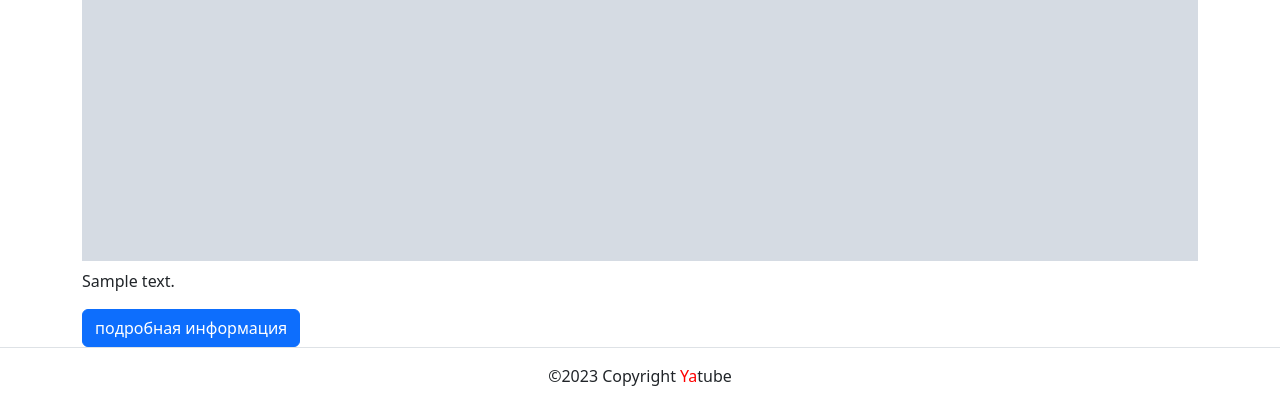
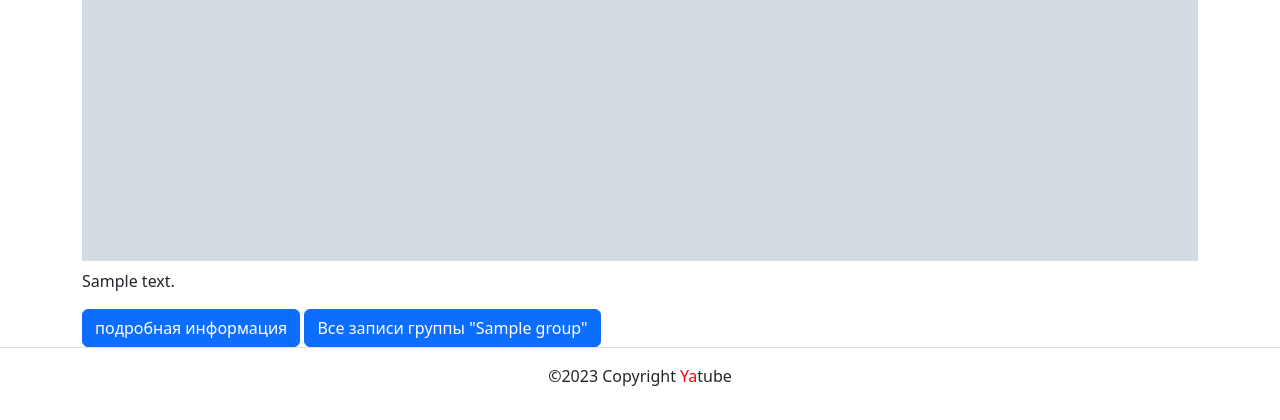
Before and after one commit to polevikovoa/hw05_final, a Django app: page /follow/ in a window 1280 px wide. Shown: the part 848-1268 px from the top of the page. Run offline with Django 3.2, Linux system fonts and the light colour scheme; a user stored in the database is signed in; tables that the repository leaves empty hold one stand-in row (values such as "Sample post"); grey boxes marked "Sample" are stand-in pictures; some libraries are stand-ins or nearby versions.

Commit message:
SPRINT-6.ITERATION-10

```diff
--- a/yatube/templates/posts/includes/posts_card.html
+++ b/yatube/templates/posts/includes/posts_card.html
@@ -18,8 +18,7 @@
         {{ post.text|linebreaksbr }}
     </p>
     <a href="{% url 'posts:post_detail' post.id %}" class="btn btn-primary">подробная информация</a>
-    {% if post.group and request.path == '/' %}
-
+    {% if post.group and not group %}
         <a href="{% url 'posts:group_list' post.group.slug %}" class="btn btn-primary">Все записи группы "{{ post.group.title }}"</a>
     {% endif %}
 </article>
```
Also changed, not shown: yatube/posts/tests/test_forms.py (+1 -1 lines), yatube/posts/tests/test_views.py (+4 -4 lines).
